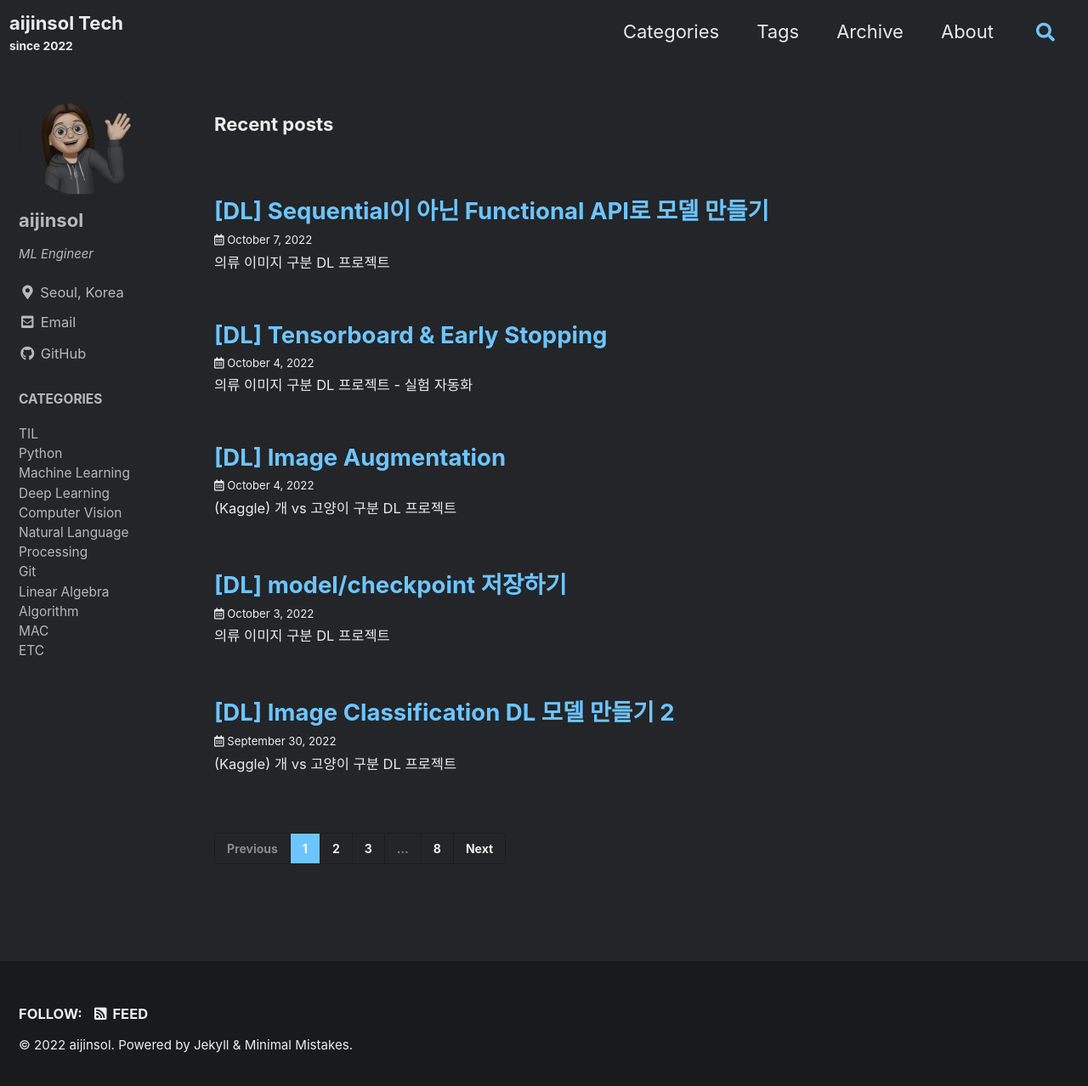
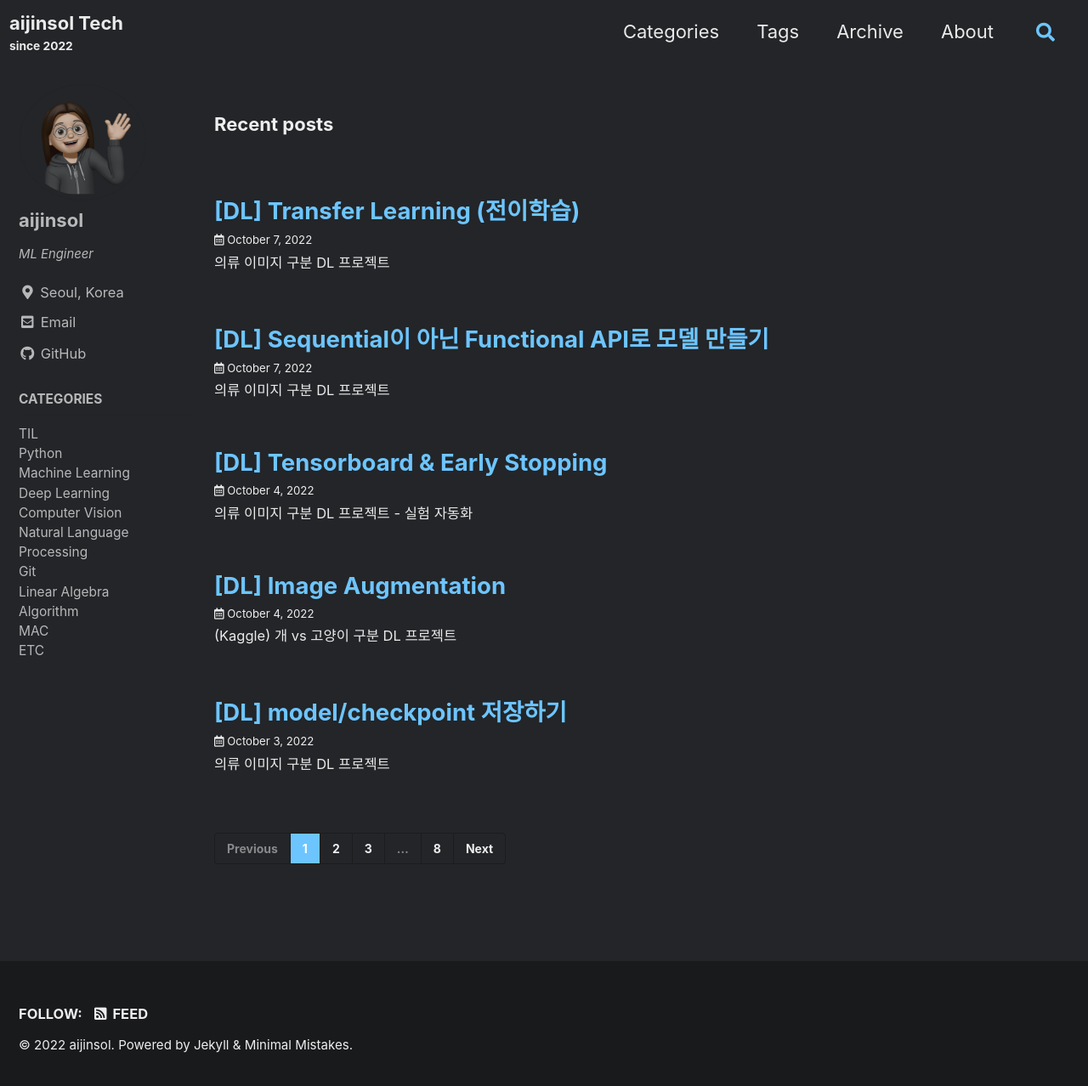
Before and after one commit to aijinsol/aijinsol.github.io, a Jekyll site: the page built from index.html, in a window 1280 px wide and 1285 px high. Shown: the top 1278 px of the window at 85% size. Built offline with Jekyll 4.4.1, drawn with Linux system fonts in a browser that asks for light colours; cached includes are drawn as plain includes; the list of posts is cut into pages by our own code; some of the changed lines change nothing that is shown.

Commit message:
docs: add transfer_learning post

````diff
--- /dev/null
+++ b/_posts/2022-10-07-transfer_learning.md
@@ -0,0 +1,259 @@
+---
+title: "[DL] Transfer Learning (전이학습)"
+excerpt: "의류 이미지 구분 DL 프로젝트"
+categories:
+ - DeepLearning
+tags:
+  - tensorflow
+  - transferlearning
+  - coding apple
+last_modified_at: 2022-10-07
+---
+
+> 전이학습을 이용해서 내 모델의 성능을 올려보자.
+
+| 개 고양이 구분 DL 프로젝트
+
+본 포스팅은 구글의 InceptionV3 모델에 본 블로그에서 기존에 진행했던
+[[DL] Image Classification DL 모델 만들기 2](https://aijinsol.github.io/deeplearning/dogs_vs_cats/) 프로젝트의 코드를 전이학습으로 연결하여 모델을 만드는 과정을 담고 있다.
+
+# Code
+
+## 1) Data Download & Preprocess
+
+```python
+import os
+import tensorflow as tf
+import shutil
+
+
+# Data Download
+os.environ['KAGGLE_CONFIG_DIR'] = '/content/'
+!kaggle competitions download -c dogs-vs-cats-redux-kernels-edition
+!unzip -q train.zip -d .
+
+# Data Pre-process
+os.mkdir('/content/dataset')
+os.mkdir('/content/dataset/cat')
+os.mkdir('/content/dataset/dog')
+
+for i in os.listdir('/content/train/'):
+  if 'cat' in i:
+    shutil.copyfile( '/content/train/' + i , '/content/dataset/cat/' + i )
+  if 'dog' in i:
+    shutil.copyfile( '/content/train/' + i , '/content/dataset/dog/' + i )
+
+train_ds = tf.keras.preprocessing.image_dataset_from_directory(
+  '/content/dataset/',
+  image_size=(150,150),
+  batch_size=64,
+  subset='training',
+  validation_split=0.2,
+  seed=1234
+)
+
+val_ds = tf.keras.preprocessing.image_dataset_from_directory(
+  '/content/dataset/',
+  image_size=(150,150), # 이미지 전처리시 input_shape과 동일하게 150x150으로 해야함
+  batch_size=64,
+  subset='validation',
+  validation_split=0.2,
+  seed=1234
+)
+
+print(train_ds)
+
+def pre_process(i, ans):
+  i = tf.cast( i/255.0, tf.float32 )
+  return i, ans
+
+train_ds = train_ds.map(pre_process)
+val_ds = val_ds.map(pre_process)
+```
+
+## 2) Weight & Model Download
+```python
+import requests
+from tensorflow.keras.applications.inception_v3 import InceptionV3
+
+
+# Weight Download
+url = 'https://storage.googleapis.com/mledu-datasets/inception_v3_weights_tf_dim_ordering_tf_kernels_notop.h5'
+r = requests.get(url, allow_redirects=True)
+
+open('inception_v3.h5', 'wb').write(r.content)
+
+
+# Model Download
+inception_model = InceptionV3(input_shape=(150,150,3), include_top=False, weights=None)
+```
+
+## 3) Transfer Learning
+```python
+import tensorflow as tf
+
+
+# Load weights
+inception_model.load_weights('inception_v3.h5')
+
+# Setting layers to freeze or unfreeze
+for i in inception_model.layers:
+	i.trainable = False
+
+unfreeze = False
+for i in inception_model.layers:
+	if i.name == 'mixed6':
+		unfreeze = True
+	if unfreeze == True:
+		i.trainable = True
+
+top_layer = inception_model.get_layer('mixed7')
+
+# InceptionV3 + MyModel
+layer1 = tf.keras.layers.Flatten()(top_layer.output)
+layer2 = tf.keras.layers.Dense(1024, activation='relu')(layer1)
+drop1 = tf.keras.layers.Dropout(0.2)(layer2)
+layer3 = tf.keras.layers.Dense(1, activation='sigmoid')(drop1)
+
+model = tf.keras.Model(inception_model.input, layer3)
+
+# Train
+model.compile(loss='binary_crossentropy', optimizer=tf.keras.optimizers.Adam(lr=0.00001), metrics=['acc'])
+model.fit(train_ds, validations_data=val_ds, epochs=2)
+```
+
+<br>
+
+# 1. Transfer Learning
+
+> + 전이학습은 이미 학습이 완료된 모델의 전부 또는 일부를 가져와 내 모델에 연결하여 학습시키는 것을 말한다.
+> + 이미 성능이 좋기로 검증된 VGG, ResNet, AlexNet, GoogleNet/Inception 등의 모델을 가져와서 나의 모델에 연결하여 학습시키면 나의 새로운 모델의 성능이 크게 올라갈 수 있다.
+> + 그런데 구글의 GoogleNet 모델은 1000개의 카테고리를 분류하는 모델이고, 만약 나의 모델은 개vs고양이 2개 카테고리만 분류하는 모델이라면?
+>   ⇒ 출력층만 바꿔주면 된다!
+> + 이처럼 전이학습 시에는 '모델의 전부' 또는 '일부'만 가져와서 학습시간을 절약하거나 모델의 성능을 향상시킬 수 있다.
+
+<br>
+
+지금부터 위의 코드를 한줄한줄 뜯어보자.
+
+## 1) Weight & Model Download
+```python
+import requests
+from tensorflow.keras.applications.inception_v3 import InceptionV3
+
+
+url = 'https://storage.googleapis.com/mledu-datasets/inception_v3_weights_tf_dim_ordering_tf_kernels_notop.h5'
+r = requests.get(url, allow_redirects=True)
+
+open('inception_v3.h5', 'wb').write(r.content)
+
+inception_model = InceptionV3( input_shape=(150,150,3), include_top=False, weights=None )
+```
++ 전이학습을 위해서는 모델과 학습이 완료된 weight 파일이 필요하다. 둘을 같이 다운받을 수도 있지만 보통 모델과 학습 완료된 weight 파일을 각각 따로 다운 받는다.
+  + 여기서 모델을 다운받는다는 의미는 해당 모델의 레이어 형태를 불러오는 것이다.
++ 다른 모델을 가져와서 사용할 때 `input_shape`과 `output_shape`를 주의해야한다!
+  + 무조건 해당 모델의 레이어에 기록된 `input_shape, output_shape` 그대로 넣어야 모델 학습이 가능하다. 즉, 해당 모델을 만든 사람이 정한 `input_shape, output_shape`를 알아야 하는 것.
+  + 만약 `input_shape`를 변경하고 싶다면 내가 직접 첫번째 레이어를 수정해주면 된다! `Tensorflow.keras`에서 `input_shape`를 내 마음대로 설정할 수 있게끔 파라미터를 제공한다.
+
+<br>
+
++ `input_shape`: 원래 InceptionV3는 (299,299,3)이지만, 강제로 `input_shape=(150,150,3)`으로 설정해보았다.
++ `include_top=False`: top layer를 include해서 가져올지 말지 결정. `False`로 설정하여 가져오지 않도록 하였다.
+  + `top layer`: 마지막 Output layer (Dense)
++ `weights=None`: weight를 load하겠습니까? 위에 weight 파일 미리 다운받아놨으니 따로 load할 필요 없으므로 `None`으로 설정.
+
+<br>
+
+## 2) Weight 파일 + InceptionV3 모델 합치기
+```python
+inception_model.load_weights('inception_v3.h5')
+
+inception_model.summary()
+```
++ 불러온 모델에 다운받은 weight 파일을 load하여 모델에 가중치파일을 입혀준다.
+
+<br>
+
+## 3) 학습금지레이어 설정
++ 모델과 가중치를 불러왔는데 이렇게 불러온 레이어를 새로 학습시키면 안된다. 이미 학습되어 있는 모델의 가중치를 활용하고자 하는 목적이니까. 그러면 레이어에 더 이상 학습이 일어나지 않도록 설정해보자.
+
+```python
+for i in inception_model.layers:
+  i.trainable = False
+```
++ `inception_model.layers` : layer 하나씩 출력해서 볼 수 있다.
++ `i.trainable = False` : w값 고정 (이 레이어는 학습시키지 않도록!)
++ (참고) 가끔 레이어를 학습하기도 한다. 아주 살짝 학습 일어나도록 하는데 이런걸 `Fine-tuning`이라고 한다.
+
+Fine-tuning하는 법
+
+```python
+for i in inception_model.layers:
+	i.trainable = False
+
+unfreeze = False
+for i in inception_model.layers:
+	if i.name == 'mixed6':
+		unfreeze = True
+	if unfreeze == True:
+		i.trainable = True # mixed6 레이어부터 train된다.
+```
++ 위의 코드를 통해 InceptionV3 모델의 `mixed6` 레이어부터 학습이 일어나도록 설정하였다. (`unfreeze` 코드 활용!)
+
+<br>
+
+## 4) 원하는 레이어만 사용하기
++ 불러온 모델에서 원하는 레이어만 추출해서 사용할 수도 있다. ⇒ `Funcional API`를 쓰면 된다.
+
+```python
+last_layer = inception_model.get_layer('mixed7')
+
+print(last_layer)
+print(last_layer.output)
+print(last_layer.output_shape)
+
+------------------------------------------------------------
+<keras.layers.merging.concatenate.Concatenate object at 0x2bfb7af80>
+KerasTensor(type_spec=TensorSpec(shape=(None, 7, 7, 768), dtype=tf.float32, name=None), name='mixed7/concat:0', description="created by layer 'mixed7'")
+(None, 16, 16, 256)
+```
++ `inception_model.get_layer('mixed7')`: InceptionV3 모델의 `mixed7` 레이어를 불러왔다. 이 때 모델의 첫 레이어부터 `mixed7` 레이어까지 불러와진다.
+
+<br>
+
+## 5) 내 레이어에 연결하기
+```python
+import tensorflow as tf
+
+
+layer1 = tf.keras.layers.Flatten()(last_layer.output)
+layer2 = tf.keras.layers.Dense(1024, activation='relu')(layer1)
+drop1 = tf.keras.layers.Dropout(0.2)(layer2)
+layer3 = tf.keras.layers.Dense(1, activation='sigmoid')(drop1)
+
+model = tf.keras.Model(inception_model.input, layer3) # 시작레이어, 마지막레이어 명시
+
+model.summary()
+```
++ `tf.keras.layers.Flatten()(last_layer.output)`
+  + 위에서 마지막 레이어의 shape을 확인해보니 (None, 16, 16, 256)으로 매우 복잡해보였다. 마지막에 dense layer로 1개의 노드로 출력해주기 위해 Flatten()을 적용하였다.
+  + `last_layer.output`: 괄호 안에 연결해주고 싶은 마지막 레이어의 output 값을 넣어준다.
++ `model = tf.keras.Model(inception_model.input, layer3)`: 모델의 시작과 끝을 명시해주는 부분
+  + 반드시 input 모델에 `.input`을 적용해서 넣어준다.
+
+<br>
+
+## 6) 학습하기
+
+```python
+model.compile(loss='binary_crossentropy', optimizer=tf.keras.optimizers.Adam(lr=0.00001), metrics=['acc'])
+model.fit(train_ds, validations_data=val_ds, epochs=2)
+```
++ optimizer에 `adam` 대신 `tf.keras.optimizers.Adam(lr=0.00001)`을 입력하여 학습 시 weight들이 아주 조금씩 업데이트 되도록 설정하여 fine-tuning이 일어나도록 하였다.
++ 이 모델을 돌려보면 첫번째 epoch부터 accuracy 94%의 높은 성능을 보이는 것을 확인할 수 있다. (전이학습의 위력!)
+
+
+<br>
+
+# Reference
++ [코딩애플 - 문과여도 상관없다 Tensorflow 딥러닝 AI 기초부터 실무까지](https://codingapple.com/course/python-deep-learning/)
````
Also changed, not shown: _posts/2022-10-07-functionalAPI.md (+1 -1 lines).
